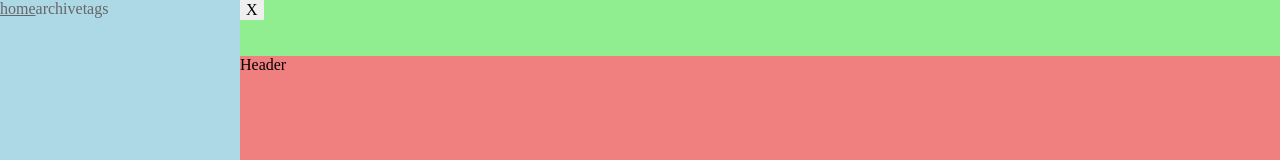
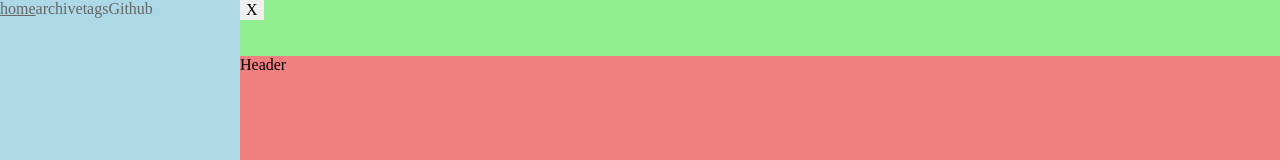
Before and after one commit to hj1254123/node.js_react_blog, a React (Create React App) app in the folder 2_blog-web-react/: page /archive/1 in a window 1280 px wide. Shown: the top 160 px of the page. Built offline with nearby package versions, Linux system fonts and the light colour scheme.

Commit message:
控制页面布局的isshow状态抽离到context管理；小屏下点击Link关闭侧边栏；

```diff
--- a/2_blog-web-react/src/App.js
+++ b/2_blog-web-react/src/App.js
@@ -2,8 +2,7 @@ import { useRoutes } from 'react-router-dom'
 import router from './router'
 import classNames from 'classnames'
 
-import useResponsiveLayout from './hooks/useResponsiveLayout'
-import useLockPageScrollForMobileOnly from './hooks/useLockPageScrollForMobileOnly'
+import { useIsShowContext } from './context/IsShow-context'
 
 import {
   Sidebar,
@@ -12,23 +11,15 @@ import {
   Footer
 } from './components'
 import { Main, Mask } from './app.style'
-// import { useState } from 'react'
 
 export default function App() {
   const element = useRoutes(router)
-  // isShow 控制各元素的显示/隐藏，以及移动端的滚动锁定
-  const { isShow, toggleIsShow } = useResponsiveLayout()
-  const onClass = classNames({ 'on': isShow })
-  useLockPageScrollForMobileOnly(isShow)
-
-  // // 测试组件用
-  // const [one, setOne] = useState(false)
+  const { isShow, toggleIsShow } = useIsShowContext() // isShow 控制各元素的显示/隐藏，以及移动端的滚动锁定
   return (
     <div>
-      {/* <button onClick={() => {setOne(!one)}}>切换one: {one.toString()}</button> */}
-      <Sidebar isShow={isShow} />
-      <Main className={onClass}>
-        <TopHeader toggleIsShow={toggleIsShow} />
+      <Sidebar />
+      <Main className={classNames({ 'on': isShow })}>
+        <TopHeader />
         <Header />
         {/* 注册路由(页面主体) */}
         <div className="content"> {element}</div>
@@ -36,7 +27,7 @@ export default function App() {
       </Main >
       {/* 中小屏下使用的遮罩 */}
       <Mask
-        className={onClass}
+        className={classNames({ 'on': isShow })}
         onClick={toggleIsShow}
       />
     </div>
--- /dev/null
+++ b/2_blog-web-react/src/common/constant.js
@@ -0,0 +1,5 @@
+const MaxWidth1240px = '(max-width: 1240px)' // 大屏与中小屏的界线
+
+export {
+  MaxWidth1240px
+}
--- a/2_blog-web-react/src/components/Sidebar/index.js
+++ b/2_blog-web-react/src/components/Sidebar/index.js
@@ -1,17 +1,29 @@
 import React, { memo } from 'react'
 import { NavLink } from 'react-router-dom'
+import { useMedia } from 'react-use'
+import { MaxWidth1240px } from '../../common/constant'
+import { useIsShowContext } from '../../context/IsShow-context'
+
 
 import {
   SlidebarWrapper,
 } from './style'
 
-const Sidebar = memo((props) => {
-  const { isShow } = props
+const Sidebar = memo(() => {
+  const { isShow, toggleIsShow } = useIsShowContext()
+  const isMaxWidth1240px = useMedia(MaxWidth1240px)
+
+  function closeSidebarOnlyMobile() {
+    if(isMaxWidth1240px) {
+      toggleIsShow()
+    }
+  }
   return (
     <SlidebarWrapper isShow={isShow}>
-      <NavLink to='/'>home</NavLink>
-      <NavLink to='/archive'>archive</NavLink>
-      <NavLink to='/tags'>tags</NavLink>
+      <NavLink to='/' onClick={closeSidebarOnlyMobile}>home</NavLink>
+      <NavLink to='/archive' onClick={closeSidebarOnlyMobile}>archive</NavLink>
+      <NavLink to='/tags' onClick={closeSidebarOnlyMobile}>tags</NavLink>
+      <a href="https://github.com/hj1254123" target="_blank">Github</a>
     </SlidebarWrapper>
   )
 })
--- a/2_blog-web-react/src/components/TopHeader/index.js
+++ b/2_blog-web-react/src/components/TopHeader/index.js
@@ -1,9 +1,10 @@
 import React, { memo } from 'react'
+import { useIsShowContext } from '../../context/IsShow-context'
 
 import { TopHeaderWrapper } from './style'
 
-const TopHeader = memo((props) => {
-  const { toggleIsShow } = props
+const TopHeader = memo(() => {
+  const { toggleIsShow } = useIsShowContext()
   return (
     <TopHeaderWrapper>
       <button onClick={toggleIsShow}>X</button>
--- /dev/null
+++ b/2_blog-web-react/src/context/IsShow-context.js
@@ -0,0 +1,26 @@
+import React from 'react'
+import useResponsiveLayout from '../hooks/useResponsiveLayout'
+import useLockPageScrollForMobileOnly from '../hooks/useLockPageScrollForMobileOnly'
+
+const IsShowContext = React.createContext()
+
+export const IsShowProvider = ({ children }) => {
+  const { isShow, toggleIsShow } = useResponsiveLayout() //isShow 控制各元素的显示/隐藏
+  useLockPageScrollForMobileOnly(isShow) //移动端出现遮罩锁定滚动
+
+  return (
+    <IsShowContext.Provider
+      value={{ isShow, toggleIsShow }}
+    >
+      {children}
+    </IsShowContext.Provider>
+  )
+}
+
+export const useIsShowContext = () => {
+  const context = React.useContext(IsShowContext)
+  if(!context) {
+    throw new Error("useIsShowContext必须在IsShowProvider中使用")
+  }
+  return context
+}
--- /dev/null
+++ b/2_blog-web-react/src/context/index.js
@@ -0,0 +1,14 @@
+import { SWRConfig } from 'swr'
+import { IsShowProvider } from './IsShow-context'
+
+export default function AppProviders({ children }) {
+  return (
+    <SWRConfig value={{
+      onError: (error, key) => {
+        console.log('swr全局错误处理', error, key)
+      }
+    }}>
+      <IsShowProvider>{children}</IsShowProvider>
+    </SWRConfig>
+  )
+}
--- a/2_blog-web-react/src/hooks/useLockPageScrollForMobileOnly.js
+++ b/2_blog-web-react/src/hooks/useLockPageScrollForMobileOnly.js
@@ -1,8 +1,10 @@
 import { useCallback, useEffect } from "react";
 import { useMedia } from 'react-use'
 
+import { MaxWidth1240px } from '../common/constant'
+
 export default function useLockPageScrollForMobileOnly(lock) {
-  const isMaxWidth1240px = useMedia('(max-width: 1240px)')
+  const isMaxWidth1240px = useMedia(MaxWidth1240px)
 
   const fn = useCallback(e => {
     e.preventDefault()
--- a/2_blog-web-react/src/hooks/useResponsiveLayout.js
+++ b/2_blog-web-react/src/hooks/useResponsiveLayout.js
@@ -1,6 +1,5 @@
 import { useState, useCallback, useEffect } from 'react'
 import { useMedia } from 'react-use'
-
 
 /**
  * 自定义hook，实现响应式布局。
--- a/2_blog-web-react/src/index.js
+++ b/2_blog-web-react/src/index.js
@@ -1,20 +1,16 @@
 import ReactDOM from 'react-dom';
 import { BrowserRouter } from "react-router-dom";
-import { SWRConfig } from 'swr'
+import AppProviders from './context'
 import 'normalize.css' // 样式规范化
 import './assets/reset.css' // 样式重置
 
 import App from './App';
 
 ReactDOM.render(
-  <BrowserRouter>
-    <SWRConfig value={{
-      onError: (error, key) => {
-        console.log('swr全局错误处理', error, key)
-      }
-    }}>
+  <AppProviders>
+    <BrowserRouter>
       <App />
-    </SWRConfig>
-  </BrowserRouter>,
+    </BrowserRouter>
+  </AppProviders>,
   document.getElementById('root')
 );
```
